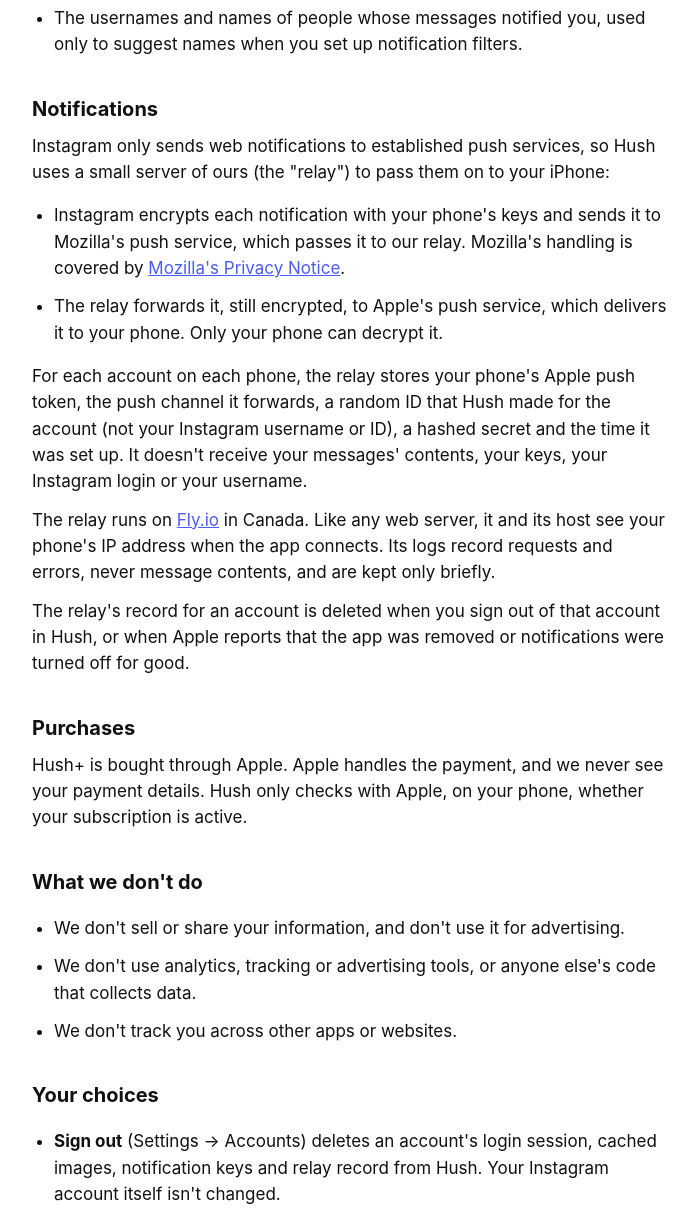
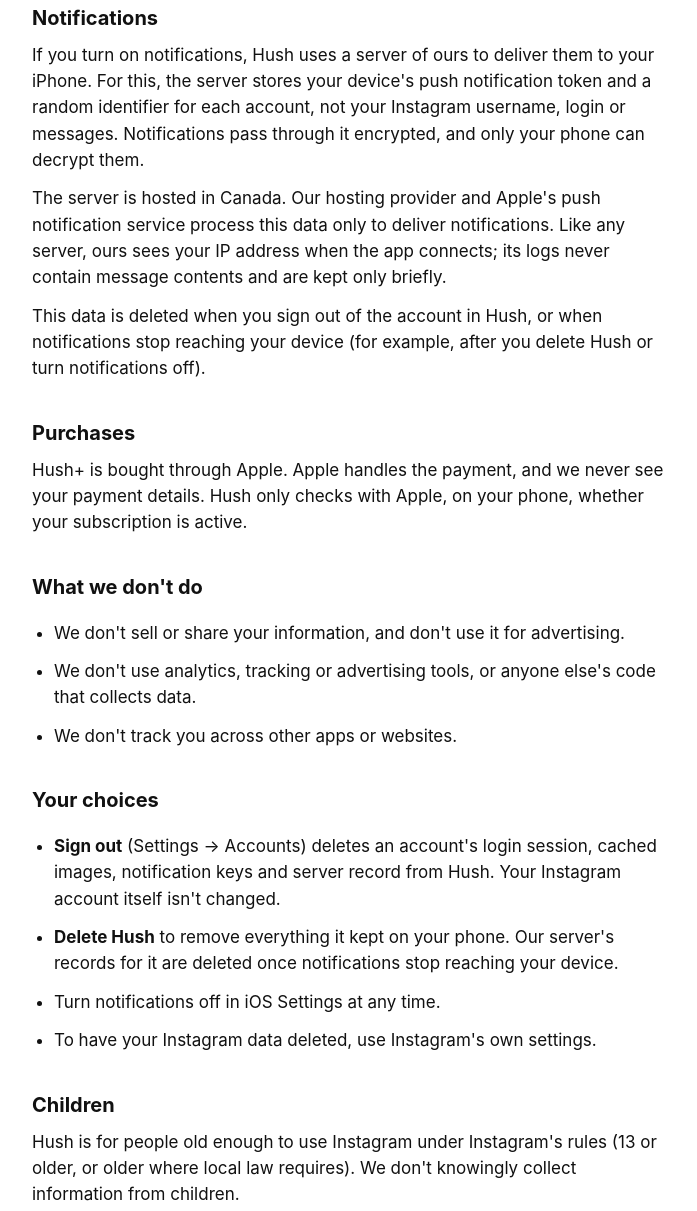
Before and after one commit to exie1122/hush-site, a plain HTML site: page privacy.html in a window 1280 px wide. Shown: the part 1267-2478 px from the top of the page, without its empty margins (290-987 px from the left). Drawn offline with Linux system fonts and the light colour scheme.

Commit message:
Privacy policy and terms: describe notifications in general terms
Co-Authored-By: Claude Opus 5.5 <noreply@anthropic.com>
Claude-Session: https://claude.ai/code/session_014SeKnunMMy6MiifF38frQq

```diff
--- a/privacy.html
+++ b/privacy.html
@@ -17,8 +17,8 @@
   <ul>
     <li>Hush has no accounts of its own, and no analytics, ads or trackers.</li>
     <li>You log in on Instagram's own page. Your password goes to Instagram, never to Hush.</li>
-    <li>Your messages stay between your phone and Instagram. Hush's notification server passes
-      them on still encrypted and can't read them.</li>
+    <li>Your messages stay between your phone and Instagram. Notifications reach your phone
+      encrypted, and we can't read them.</li>
     <li>Signing out of an account in Hush deletes what Hush kept for it.</li>
   </ul>
 </div>
@@ -33,9 +33,6 @@ password into Instagram's login page, and they go straight to Instagram. What yo
 (your messages, stories, profile, who you follow) goes between your phone and Instagram, as it
 does in a web browser. Instagram's use of that information is covered by
 <a href="https://privacycenter.instagram.com/policy">Instagram's Privacy Policy</a>, not this one.</p>
-<p>To notify you about new messages, Hush registers your phone with Instagram's web notifications,
-as a browser does. Instagram is given an address to send notifications to and the public keys that
-encrypt them.</p>
 
 <h2>What stays on your phone</h2>
 <p>Hush keeps these on your phone only. We never receive them.</p>
@@ -51,24 +48,15 @@ encrypt them.</p>
 </ul>
 
 <h2>Notifications</h2>
-<p>Instagram only sends web notifications to established push services, so Hush uses a small
-server of ours (the "relay") to pass them on to your iPhone:</p>
-<ul>
-  <li>Instagram encrypts each notification with your phone's keys and sends it to Mozilla's push
-    service, which passes it to our relay. Mozilla's handling is covered by
-    <a href="https://www.mozilla.org/privacy/">Mozilla's Privacy Notice</a>.</li>
-  <li>The relay forwards it, still encrypted, to Apple's push service, which delivers it to your
-    phone. Only your phone can decrypt it.</li>
-</ul>
-<p>For each account on each phone, the relay stores your phone's Apple push token, the push channel
-it forwards, a random ID that Hush made for the account (not your Instagram username or ID), a
-hashed secret and the time it was set up. It doesn't receive your messages' contents, your keys,
-your Instagram login or your username.</p>
-<p>The relay runs on <a href="https://fly.io/legal/privacy-policy">Fly.io</a> in Canada. Like any
-web server, it and its host see your phone's IP address when the app connects. Its logs record
-requests and errors, never message contents, and are kept only briefly.</p>
-<p>The relay's record for an account is deleted when you sign out of that account in Hush, or when
-Apple reports that the app was removed or notifications were turned off for good.</p>
+<p>If you turn on notifications, Hush uses a server of ours to deliver them to your iPhone. For
+this, the server stores your device's push notification token and a random identifier for each
+account, not your Instagram username, login or messages. Notifications pass through it encrypted,
+and only your phone can decrypt them.</p>
+<p>The server is hosted in Canada. Our hosting provider and Apple's push notification service
+process this data only to deliver notifications. Like any server, ours sees your IP address when
+the app connects; its logs never contain message contents and are kept only briefly.</p>
+<p>This data is deleted when you sign out of the account in Hush, or when notifications stop
+reaching your device (for example, after you delete Hush or turn notifications off).</p>
 
 <h2>Purchases</h2>
 <p>Hush+ is bought through Apple. Apple handles the payment, and we never see your payment details.
@@ -85,10 +73,10 @@ Hush only checks with Apple, on your phone, whether your subscription is active.
 <h2>Your choices</h2>
 <ul>
   <li><strong>Sign out</strong> (Settings → Accounts) deletes an account's login session, cached
-    images, notification keys and relay record from Hush. Your Instagram account itself isn't
+    images, notification keys and server record from Hush. Your Instagram account itself isn't
     changed.</li>
-  <li><strong>Delete Hush</strong> to remove everything it kept on your phone. The relay's records
-    are deleted the next time Instagram tries to notify you there.</li>
+  <li><strong>Delete Hush</strong> to remove everything it kept on your phone. Our server's records
+    for it are deleted once notifications stop reaching your device.</li>
   <li>Turn notifications off in iOS Settings at any time.</li>
   <li>To have your Instagram data deleted, use Instagram's own settings.</li>
 </ul>
```
Also changed, not shown: terms.html (+2 -2 lines).
